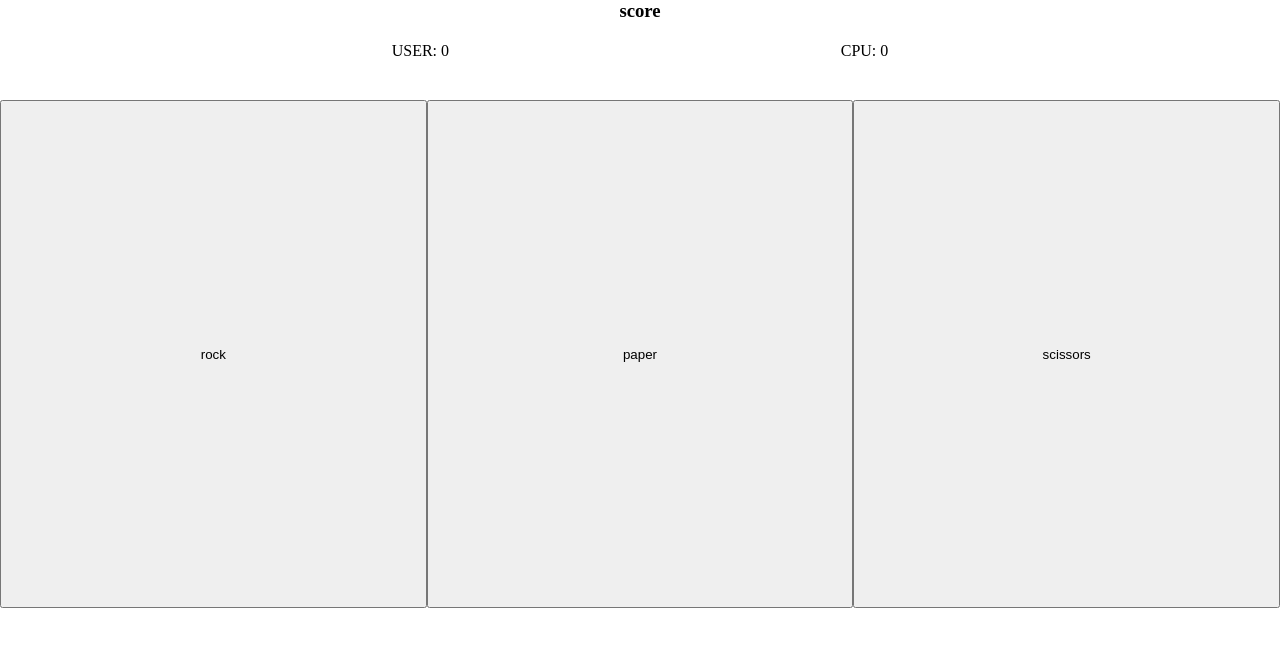
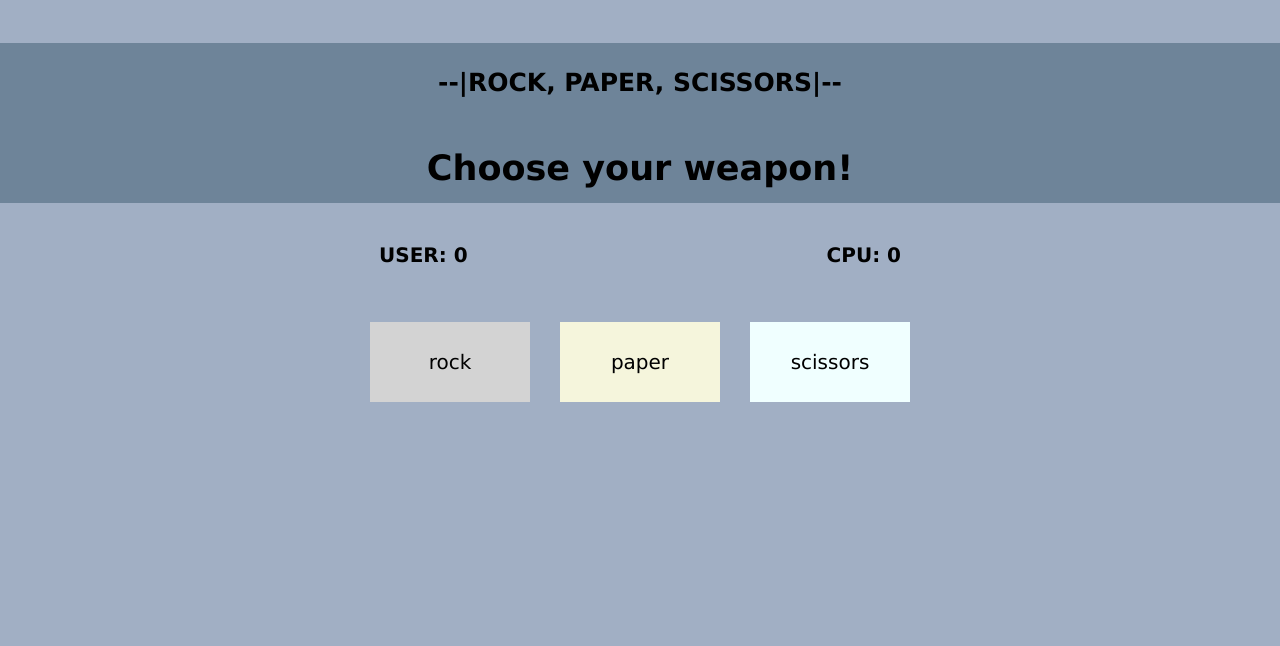
Before and after one commit to QuvseM0/rock-paper-scissors, a plain HTML site: page index.html in a window 1280 px wide. Drawn offline with Linux system fonts and the light colour scheme.

Commit message:
updated UI

```diff
--- a/index.html
+++ b/index.html
@@ -7,19 +7,19 @@
     <title>Rock Paper Scissors</title>
 </head>
 <body>
+    <div class="score">
+        <h3 class="scoreTitle">--|ROCK, PAPER, SCISSORS|--</h3>
+        <h2 class="msg"></h2>
+    </div>
+    <div class="results">
+        <p class="user">User:</p>
+        <p class="cpu">CPU:</p>
+    </div>
     <div class="choices">
         <button class="choiceBtn" id="rock">rock</button>
         <button class="choiceBtn" id="paper">paper</button>
         <button class="choiceBtn" id="scissors">scissors</button>
     </div>
-    <div class="results">
-        <p class="user">User:</p>
-        <p class="cpu">CPU:</p>
-    </div>
-    <div class="score">
-        <h3 class="scoreTitle">score</h3>
-        <h2 class="msg"></h2>
-    </div>
     <script src="javascript.js"></script>
 </body>
 </html>
--- a/javascript.js
+++ b/javascript.js
@@ -6,6 +6,7 @@ let lose = "You Lose!"
 let tie = "TIE!"
 let state
 let log
+let defaultLog = "Choose your weapon!"
 let humanScore = 0
 let computerScore = 0
 
@@ -70,6 +71,7 @@ const cpu = document.querySelector(".cpu")
 const msg = document.querySelector(".msg")
 const buttons = document.querySelectorAll(".choiceBtn")
 
+msg.textContent = defaultLog
 user.textContent = "USER: " + humanScore
 cpu.textContent = "CPU: "+ computerScore
 
@@ -79,7 +81,6 @@ cpu.textContent = "CPU: "+ computerScore
             console.log(button.id, humanScore, computerScore)
             let choice = button.id
             playRound(choice,getComputerChoice())
-
             if (e)
                 user.textContent = "USER: " + humanScore
                 cpu.textContent = "CPU: "+ computerScore
--- a/style.css
+++ b/style.css
@@ -1,38 +1,72 @@
 * {
     margin: 0px;
+    font-family: Verdana, Geneva, Tahoma, sans-serif;
 }
 
 body {
     height: 100vh;
     width: 100vw;
     display: flex;
-    flex-direction: column-reverse;
+    flex-direction: column;
+    justify-content: center;
+    background-color: rgb(161, 175, 196);
+}
+
+.choices{
+    display: flex;
+    margin: 20px 20px 45vh;
+    justify-content: center;
+    align-items: center;
+}
+
+.choiceBtn{
+    height: 80px;
+    width: 160px;
+    margin: 15px;
+    font-size: 20px;
+}
+
+#rock{
+    background-color: lightgray;
+}
+
+#paper{
+    background-color: beige;
+}
+
+#scissors{
+    background-color: azure;
+}
+
+.results{
+    display: flex;
+    justify-content: space-evenly;
+    margin: 20px;
+    font-size: 20px;
+    font-weight: 800;
 
 }
 
-.choices{
-    height: 70%;
-    margin-top: 40px;
-    margin-bottom: 15%;
-    flex: 1;
-    display: flex;
-}
-
-.choiceBtn{
-    flex: 1;
-}
-
-.results{
-    flex: 0;
-    display: flex;
-    justify-content: space-evenly;
-    align-items: center;
-    margin-top: 20px;
-}
-
 .score{
-    flex: 0;
+    margin: 40px;
+    height: 20vh;
+    margin: 20px 0px;
     display: flex;
     flex-direction: column;
     align-items: center;
+    justify-content: space-around;
+    background-color: rgb(110, 132, 153);
 }
+
+.scoreTitle{
+    font-size: 25px;
+}
+
+.msg{
+    height: 30px;
+    font-size: 35px;
+}
+
+button{
+    border: none;
+}
```
